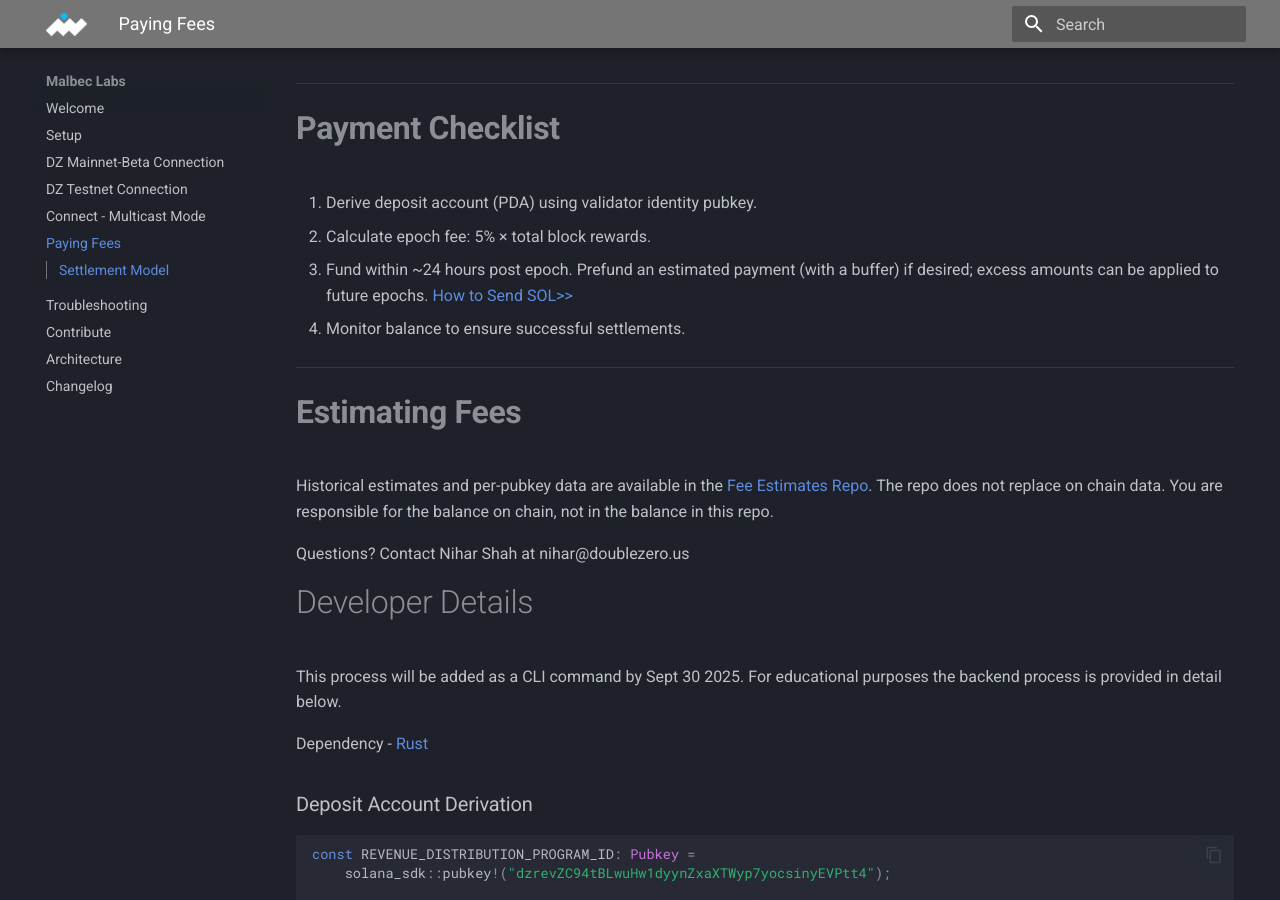
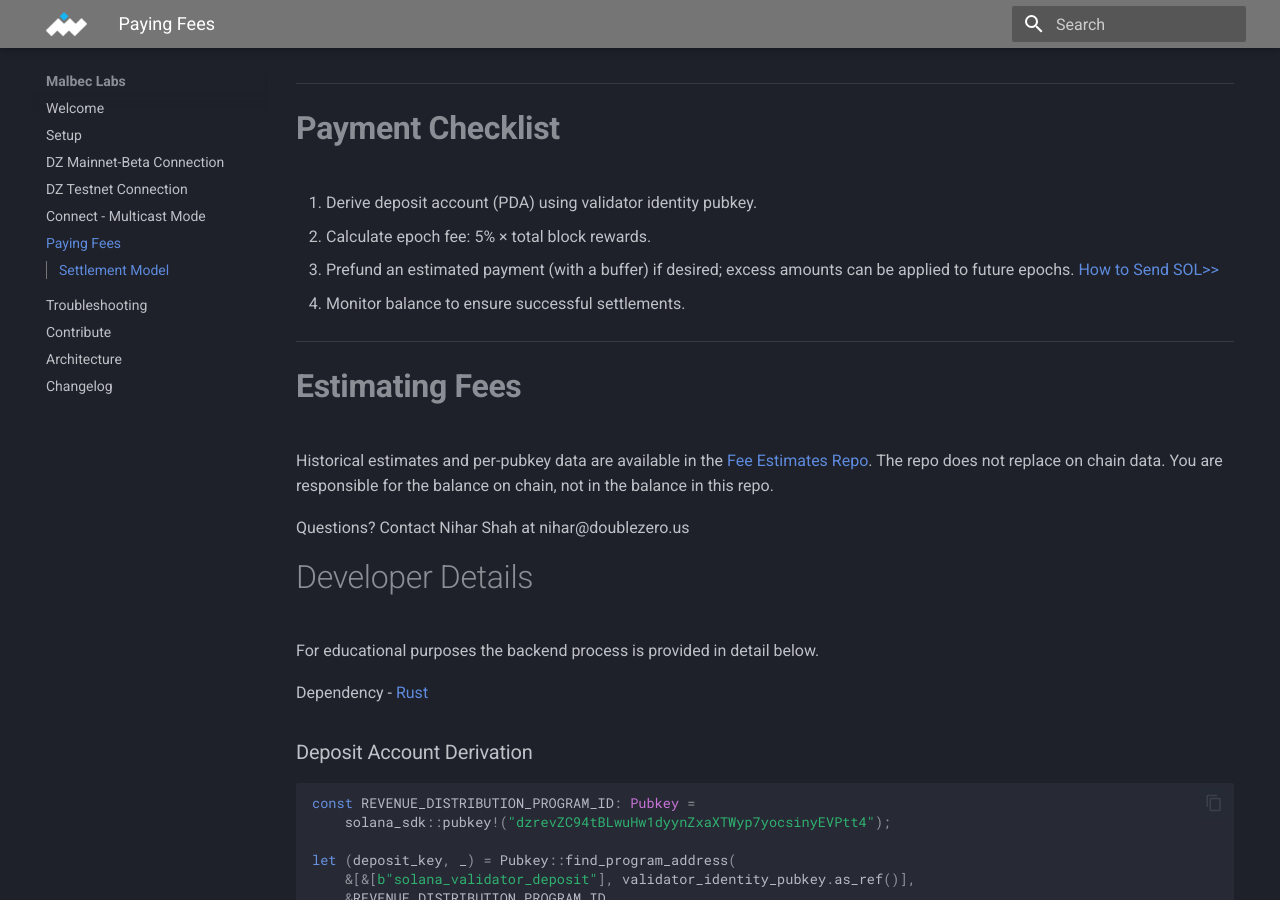
Before and after one commit to malbeclabs/docs, an MkDocs documentation site: the page built from docs/paying-fees.md, in a window 1280 px wide and 900 px high, scrolled down 649 px. Built offline with MkDocs 1.6.1 and Material for MkDocs 9.7.7, drawn with Linux system fonts in a browser that asks for light colours.

Commit message:
Update paying-fees.md

```diff
--- a/docs/paying-fees.md
+++ b/docs/paying-fees.md
@@ -25,7 +25,7 @@ An in depth exploration of why fees exist, and the validator pricing model can b
 
 1. Derive deposit account (PDA) using validator identity pubkey.
 2. Calculate epoch fee: 5% × total block rewards.
-3. Fund within ~24 hours post epoch. Prefund an estimated payment (with a buffer) if desired; excess amounts can be applied to future epochs. [How to Send SOL>>](https://solana.com/tr/learn/sending-and-receiving-sol)
+3. Prefund an estimated payment (with a buffer) if desired; excess amounts can be applied to future epochs. [How to Send SOL>>](https://solana.com/tr/learn/sending-and-receiving-sol)
 4. Monitor balance to ensure successful settlements.
 
 ---
@@ -38,7 +38,7 @@ Questions? Contact Nihar Shah at nihar@doublezero.us
 
 # Developer Details
 
-This process will be added as a CLI command by Sept 30 2025. For educational purposes the backend process is provided in detail below.
+For educational purposes the backend process is provided in detail below.
 
 Dependency
 - [Rust](https://www.rust-lang.org/tools/install)
```
